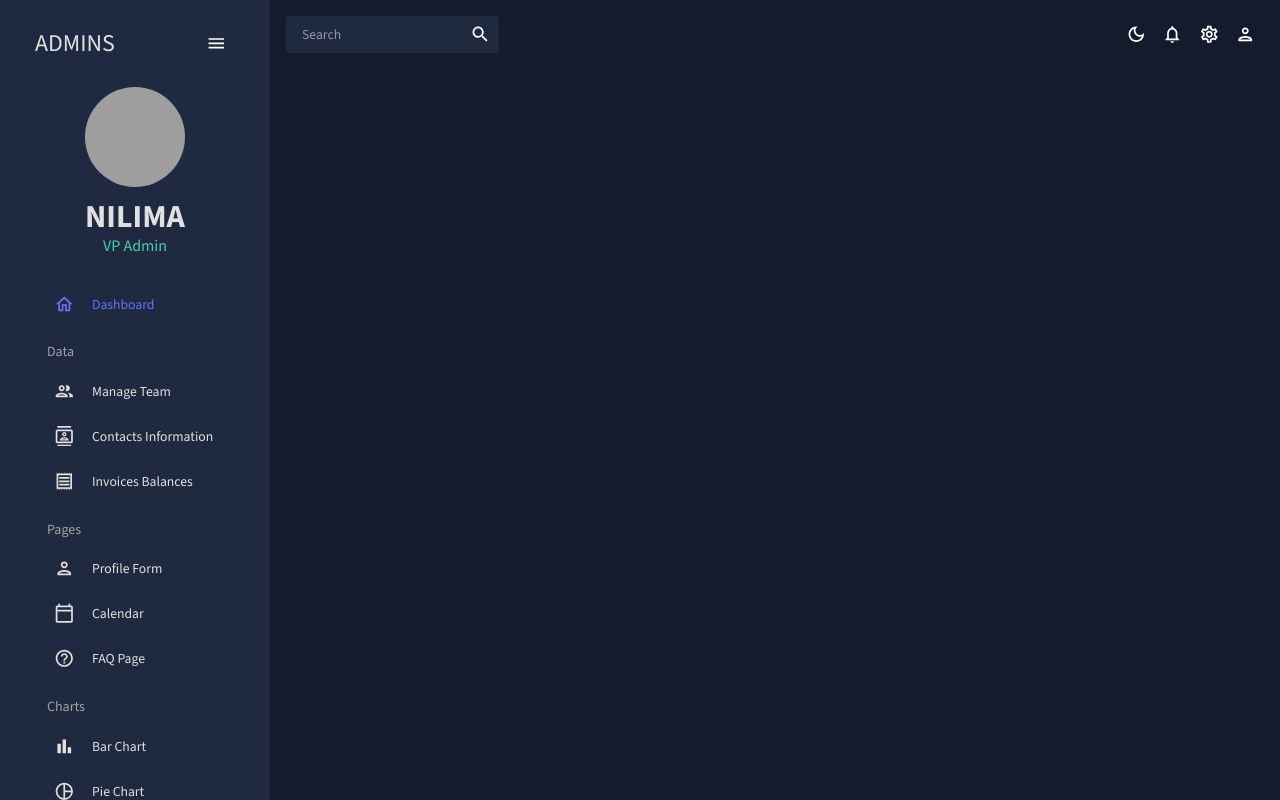
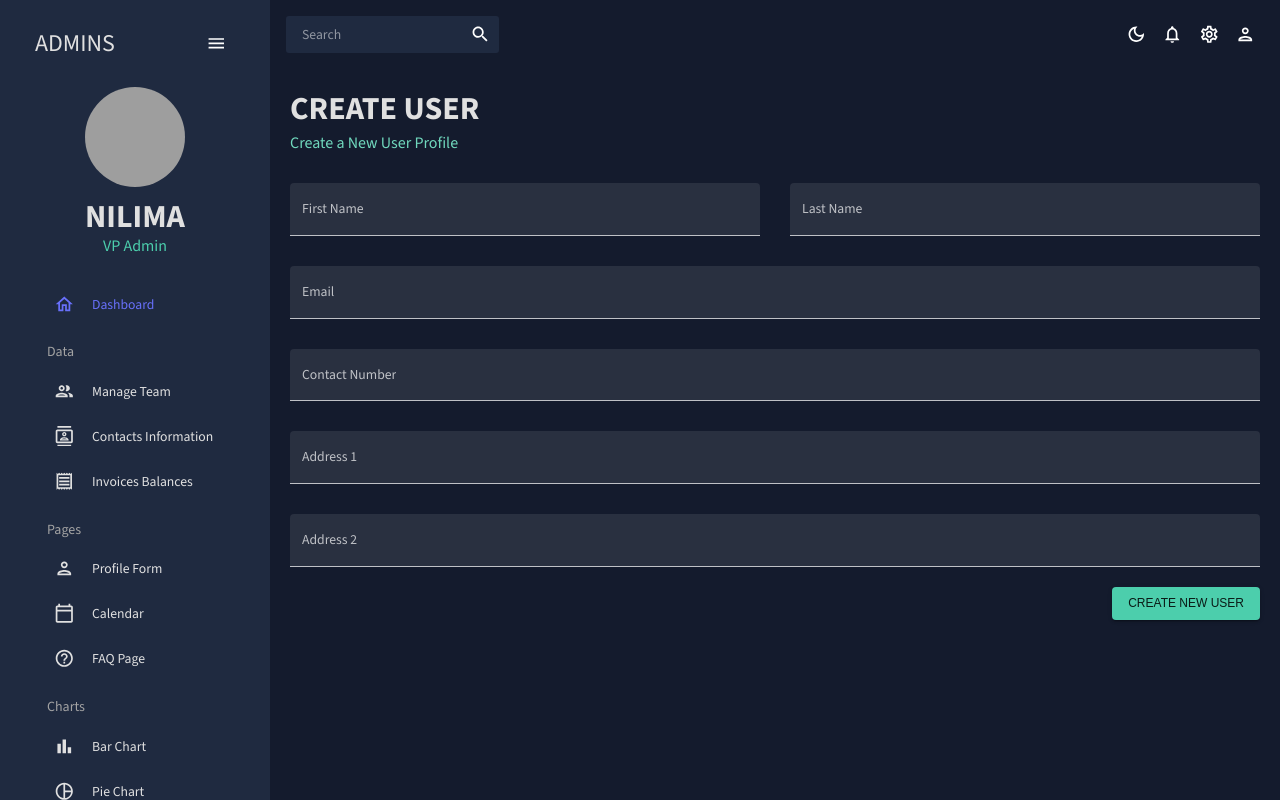
Before and after one commit to DasNilima/React-Admin-Dashboard-App, a React (Create React App) app in the folder react-admin/: page /form in a window 1280 px wide. Built offline with nearby package versions, Linux system fonts and the light colour scheme; grey boxes are pictures that could not be loaded.

Commit message:
Profile Form with Formik and yup

```diff
--- a/react-admin/src/App.js
+++ b/react-admin/src/App.js
@@ -8,8 +8,8 @@
 import Team from "./scenes/team";
 import Contacts from "./scenes/contacts";
 import Invoices from "./scenes/invoices";
+import Form from "./scenes/form";
 // import Bar from "./scenes/bar";
-// import Form from "./scenes/form";
 // import Line from "./scenes/line";
 // import Pie from "./scenes/pie";
 // import FAQ from "./scenes/faq";
@@ -35,7 +35,7 @@
               <Route path="/team" element={<Team/>} />
               <Route path="/contacts" element={<Contacts/>} />
               <Route path="/invoices" element={<Invoices/>} />
-              {/* <Route path="/form" element={ <Form/>} /> */}
+              <Route path="/form" element={ <Form/>} />
               {/* <Route path="/bar" element={ <Bar/>} /> */}
               {/* <Route path="/pie" element={<Pie />} /> */}
               {/* <Route path="/line" element={<Line />} /> */}
--- /dev/null
+++ b/react-admin/src/scenes/form/index.jsx
@@ -0,0 +1,141 @@
+import { Box, Button, TextField } from "@mui/material";
+import { Formik } from 'formik';
+import * as yup from "yup";
+import useMediaQuery from "@mui/material/useMediaQuery";
+import Header from "../../components/Header";
+
+const initialValues = {
+    firstName: "",
+    lastName: "",
+    contact: "",
+    address1: "",
+    address2: "",
+};
+
+const phoneRegExp =
+    /^((\+[1-9]{1,4}[ -]?)|(\([0-9]{2,3}\)[ -]?)|([0-9]{2,4})[ -]?)*?[0-9]{3,4}[ -]?[0-9]{3,4}$/;
+
+const userSchema = yup.object().shape({
+    firstName: yup.string().required("required"),
+    lastName: yup.string().required("required"),
+    email: yup.string().email("invalid email").required("required"),
+    contact: yup
+        .string()
+        .matches(phoneRegExp, "Phone number is not valid")
+        .required("required"),
+    address1: yup.string().required("required"),
+    address2: yup.string().required("required"),
+});
+const Form = () => {
+    const isNonMobile = useMediaQuery("(min-width: 600px)");
+    const handleFormSubmit = (values) => {
+        console.log(values);
+    }
+    return <Box m="20px">
+        <Header title="CREATE USER" subtitle="Create a New User Profile" />
+        <Formik
+            onSubmit={handleFormSubmit}
+            initialValues={initialValues}
+            validationSchema={userSchema}
+        >
+            {({ values, errors, touched, handleBlur, handleChange, handleSubmit }) => (
+                <form onSubmit={handleSubmit}>
+                    <Box
+                        display="grid"
+                        gap="30px"
+                        gridTemplateColumns="repeat(4, minmax(0, 1fr))"
+                        sx={{
+                            "& > div": { gridColumn: isNonMobile ? undefined : "span 4"},
+                        }}
+                    >
+                    <TextField
+                        fullWidth
+                        variant="filled"
+                        type="text"
+                        label="First Name"
+                        onBlur={handleBlur}
+                        onChange={handleChange}
+                        value={values.firstName}
+                        name="firstName"
+                        error={!!touched.firstName && !!errors.firstName}
+                        helperText={touched.firstName && errors.firstName}
+                        sx={{ gridColumn:"span 2"}}
+                        />
+                    <TextField
+                        fullWidth
+                        variant="filled"
+                        type="text"
+                        label="Last Name"
+                        onBlur={handleBlur}
+                        onChange={handleChange}
+                        value={values.lastName}
+                        name="lastName"
+                        error={!!touched.lastName && !!errors.lastName}
+                        helperText={touched.lastName && errors.lastName}
+                        sx={{ gridColumn:"span 2"}}
+                        />
+                    <TextField
+                        fullWidth
+                        variant="filled"
+                        type="text"
+                        label="Email"
+                        onBlur={handleBlur}
+                        onChange={handleChange}
+                        value={values.email}
+                        name="email"
+                        error={!!touched.email && !!errors.email}
+                        helperText={touched.email && errors.email}
+                        sx={{ gridColumn:"span 4"}}
+                        />
+                    <TextField
+                        fullWidth
+                        variant="filled"
+                        type="text"
+                        label="Contact Number"
+                        onBlur={handleBlur}
+                        onChange={handleChange}
+                        value={values.contact}
+                        name="contact"
+                        error={!!touched.contact && !!errors.contact}
+                        helperText={touched.contact && errors.contact}
+                        sx={{ gridColumn:"span 4"}}
+                        />
+                    <TextField
+                        fullWidth
+                        variant="filled"
+                        type="text"
+                        label="Address 1"
+                        onBlur={handleBlur}
+                        onChange={handleChange}
+                        value={values.address1}
+                        name="address1"
+                        error={!!touched.address1 && !!errors.address1}
+                        helperText={touched.address1 && errors.address1}
+                        sx={{ gridColumn:"span 4"}}
+                        />
+                    <TextField
+                        fullWidth
+                        variant="filled"
+                        type="text"
+                        label="Address 2"
+                        onBlur={handleBlur}
+                        onChange={handleChange}
+                        value={values.address2}
+                        name="address2"
+                        error={!!touched.address2 && !!errors.address2}
+                        helperText={touched.address2 && errors.address2}
+                        sx={{ gridColumn:"span 4"}}
+                        />
+                    </Box>
+                    <Box display="flex" justifyContent="end" mt="20px">
+                        <Button type="submit" color="secondary" variant="contained">
+                        Create New User
+                        </Button>
+                    </Box>
+                </form>
+            )}
+        </Formik>
+    </Box>;
+}
+
+export default Form;
```
